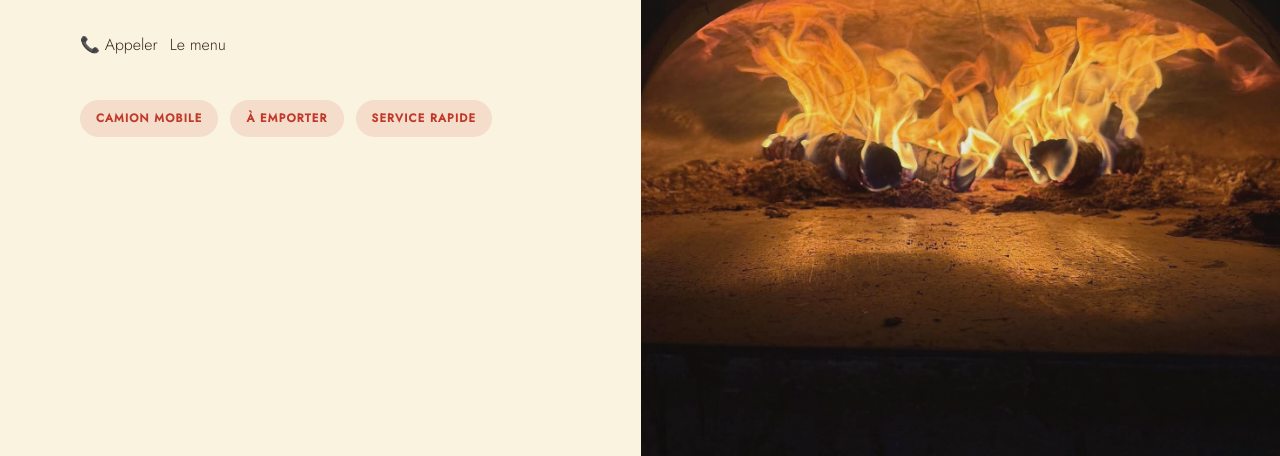
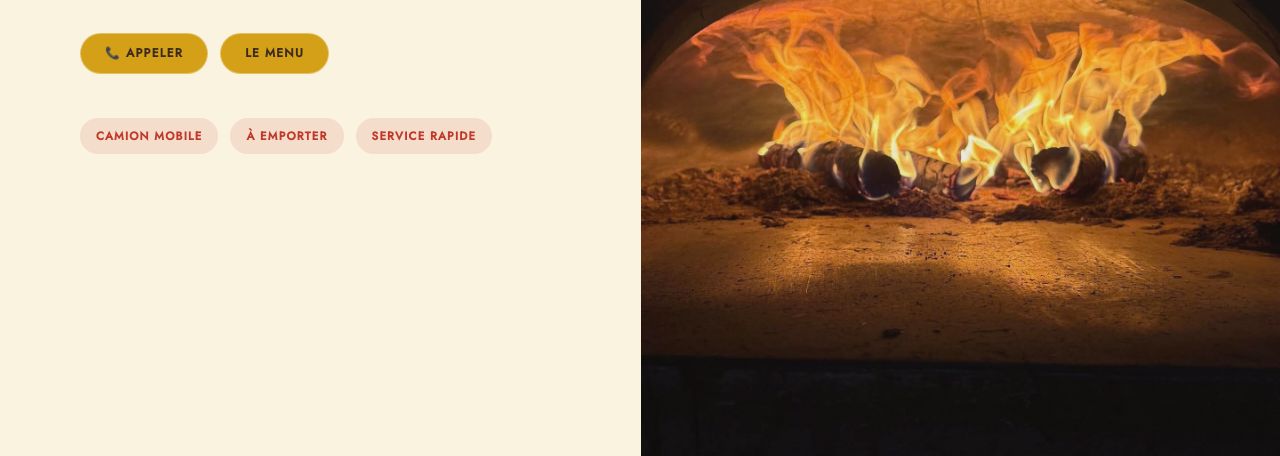
Before and after one commit to ClementLaurain/pizza-di-scala, a plain HTML site: page index.html in a window 1280 px wide. Shown: the part 344-800 px from the top of the page. Drawn offline with nearby package versions, Linux system fonts and the light colour scheme; a web font is replaced by a local one.

Commit message:
Update index.html

```diff
--- a/index.html
+++ b/index.html
@@ -115,6 +115,21 @@
   .lieu { font-size: 0.82rem; color: rgba(250,243,224,0.6); line-height: 1.5; flex: 1; }
   .heure { font-family: 'Playfair Display', serif; font-size: 0.95rem; color: var(--creme); white-space: nowrap; }
   .ferme { color: rgba(250,243,224,0.25); font-style: italic; font-size: 0.82rem; }
+  .btn-primary, .btn-secondary {text-decoration: none;border-radius: 999px;
+    display: inline-flex;
+    align-items: center;
+    padding: 0.65rem 1.5rem;
+    font-size: 0.75rem;
+    letter-spacing: 0.16em;
+    text-transform: uppercase;
+    border: 1px solid rgba(255, 255, 255, 0.35);
+    text-decoration: none;
+    transition: transform 0.25s ease, box-shadow 0.25s ease;
+    letter-spacing: 0.1em;
+    font-weight: 600;
+    background: var(--or);
+    color: var(--brun);}
+  .btn-primary:hover, .btn-secondary:hover { transform: translateY(-2px); }
 
   /* CONTACT */
   .contact-section { background: var(--rouge); color: var(--blanc); }
@@ -207,7 +222,7 @@
     .hero-title { font-size: clamp(1.5rem, 3vw, 2.5rem); line-height: 1.1; }
     .hero-subtitle { font-size: 0.85rem; line-height: 1.6; }
     .hero-btns { flex-direction: column; }
-    .btn-primary, .btn-secondary { width: 100%; text-align: center; justify-content: center; }
+    .btn-primary, .btn-secondary { width: 100%; text-align: center; justify-content: center;}
     .hero-right { min-height: 220px; }
     .photo-grid .gallery-strip-cell { min-height: 150px; }
     .about-content { padding: 1.5rem 1rem; }
```
